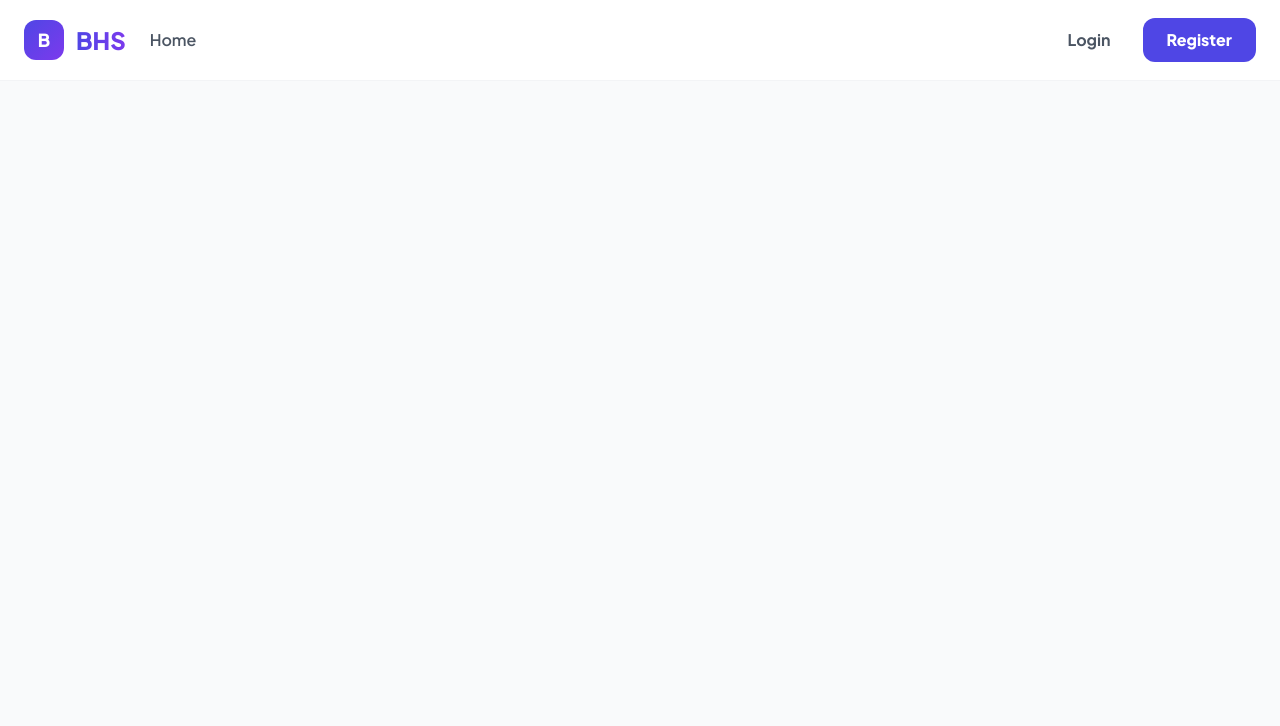
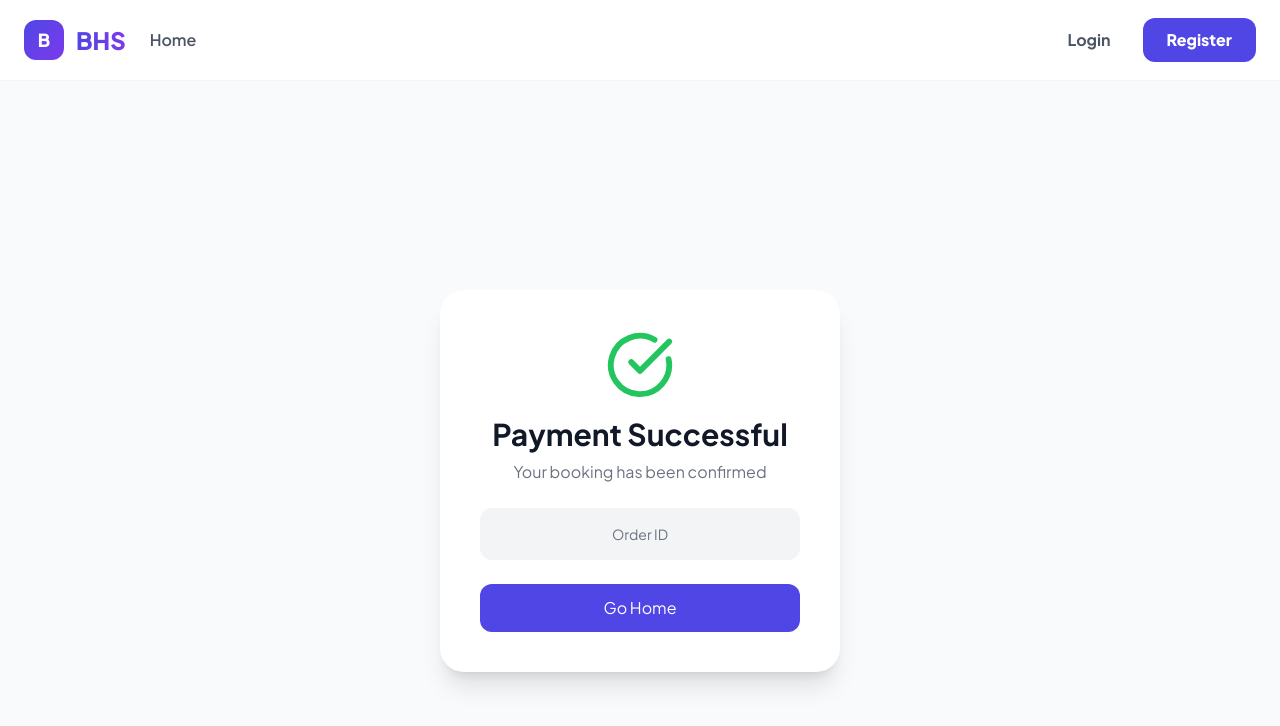
Before and after one commit to swostitech-solutions/BHS_frontendlatest, a React (Vite) app: page /thank-you in a window 1280 px wide. Shown: the top 726 px of the page. Built offline with nearby package versions, Linux system fonts and the light colour scheme.

Commit message:
checkout and thankyoupage added

```diff
--- a/src/components/pages/client/Checkout.tsx
+++ b/src/components/pages/client/Checkout.tsx
@@ -47,7 +47,44 @@ const Checkout: React.FC = () => {
   const [paymentMethod, setPaymentMethod] = useState<"COD" | "ONLINE">("ONLINE");
 
   // Load user, cart, and booking data from session
+  // useEffect(() => {
+  //   const userData = sessionStorage.getItem("user");
+  //   const cartData = sessionStorage.getItem("cart");
+  //   const bookingInfo = sessionStorage.getItem("bookingData");
+
+  //   if (!userData) {
+  //     navigate("/login");
+  //     return;
+  //   }
+
+  //   const parsedUser = JSON.parse(userData);
+  //   setUser(parsedUser);
+
+  //   if (cartData) {
+  //     setCart(JSON.parse(cartData));
+  //   }
+
+  //   if (bookingInfo) {
+  //     setBookingData(JSON.parse(bookingInfo));
+  //   }
+
+  //   setLoading(false);
+  // }, [navigate]);
+
+
+
   useEffect(() => {
+  const params = new URLSearchParams(window.location.search);
+  const orderId = params.get("order_id");
+
+  console.log("Checking order_id in URL:", orderId);
+
+  if (orderId) {
+    console.log("Payment success detected, redirecting to thank-you page");
+    navigate(`/thank-you?order_id=${orderId}`);
+    return;
+  }
+
   const userData = sessionStorage.getItem("user");
   const cartData = sessionStorage.getItem("cart");
   const bookingInfo = sessionStorage.getItem("bookingData");
@@ -70,6 +107,7 @@ const Checkout: React.FC = () => {
 
   setLoading(false);
 }, [navigate]);
+
 
   // Calculate totals
   const subtotal = cart.reduce(
--- /dev/null
+++ b/src/components/pages/client/ThankYoupage.tsx
@@ -0,0 +1,41 @@
+import { useSearchParams, useNavigate } from "react-router-dom";
+import { CheckCircle } from "lucide-react";
+
+export default function ThankYouPage() {
+  const [params] = useSearchParams();
+  const navigate = useNavigate();
+
+  const orderId = params.get("order_id");
+
+  console.log("ThankYou Page Order:", orderId);
+
+  return (
+    <div className="min-h-screen flex items-center justify-center bg-slate-50">
+      <div className="bg-white p-10 rounded-3xl shadow-xl text-center w-[400px]">
+        <CheckCircle className="text-green-500 mx-auto mb-4" size={70} />
+
+        <h1 className="text-3xl font-bold mb-2">
+          Payment Successful
+        </h1>
+
+        <p className="text-gray-500 mb-6">
+          Your booking has been confirmed
+        </p>
+
+        <div className="bg-gray-100 p-4 rounded-xl mb-6">
+          <p className="text-sm text-gray-500">Order ID</p>
+          <p className="text-xl font-bold text-indigo-600">
+            {orderId}
+          </p>
+        </div>
+
+        <button
+          onClick={() => navigate("/")}
+          className="bg-indigo-600 text-white px-6 py-3 rounded-xl w-full"
+        >
+          Go Home
+        </button>
+      </div>
+    </div>
+  );
+}
--- a/src/config/api.ts
+++ b/src/config/api.ts
@@ -14,4 +14,6 @@
 //   : "https://bhs-backend-ou0m.onrender.com";
 
 
-export const API_BASE = "https://bhs-backend-ou0m.onrender.com";
+// export const API_BASE = "https://bhs-backend-ou0m.onrender.com";
+
+export const API_BASE = "http://localhost:4000";
--- a/src/routes/AppRoutes.tsx
+++ b/src/routes/AppRoutes.tsx
@@ -13,6 +13,7 @@ import CartPage from "../components/pages/client/CartPage";
 import ChangePassword from "../components/pages/client/ChangePassword";
 import PaymentSuccess from "../components/pages/client/PaymentSuccess";
 import PaymentFailed from "../components/pages/client/PaymentFailed";
+import ThankYouPage from "../components/pages/client/ThankYoupage";
 
 const AppRoutes = ({ currentUser, setCurrentUser }: any) => {
   return (
@@ -39,6 +40,9 @@ const AppRoutes = ({ currentUser, setCurrentUser }: any) => {
       <Route path="/tech" element={<TechDashboard />} />
       <Route path="/tech/pending" element={<PendingApprovalPage user={currentUser} />} />
 
+      <Route path="/thank-you" element={<ThankYouPage />} />
+
+
     </Routes>
   );
 };
```
Lines whose indentation alone changed are shown as unchanged.
